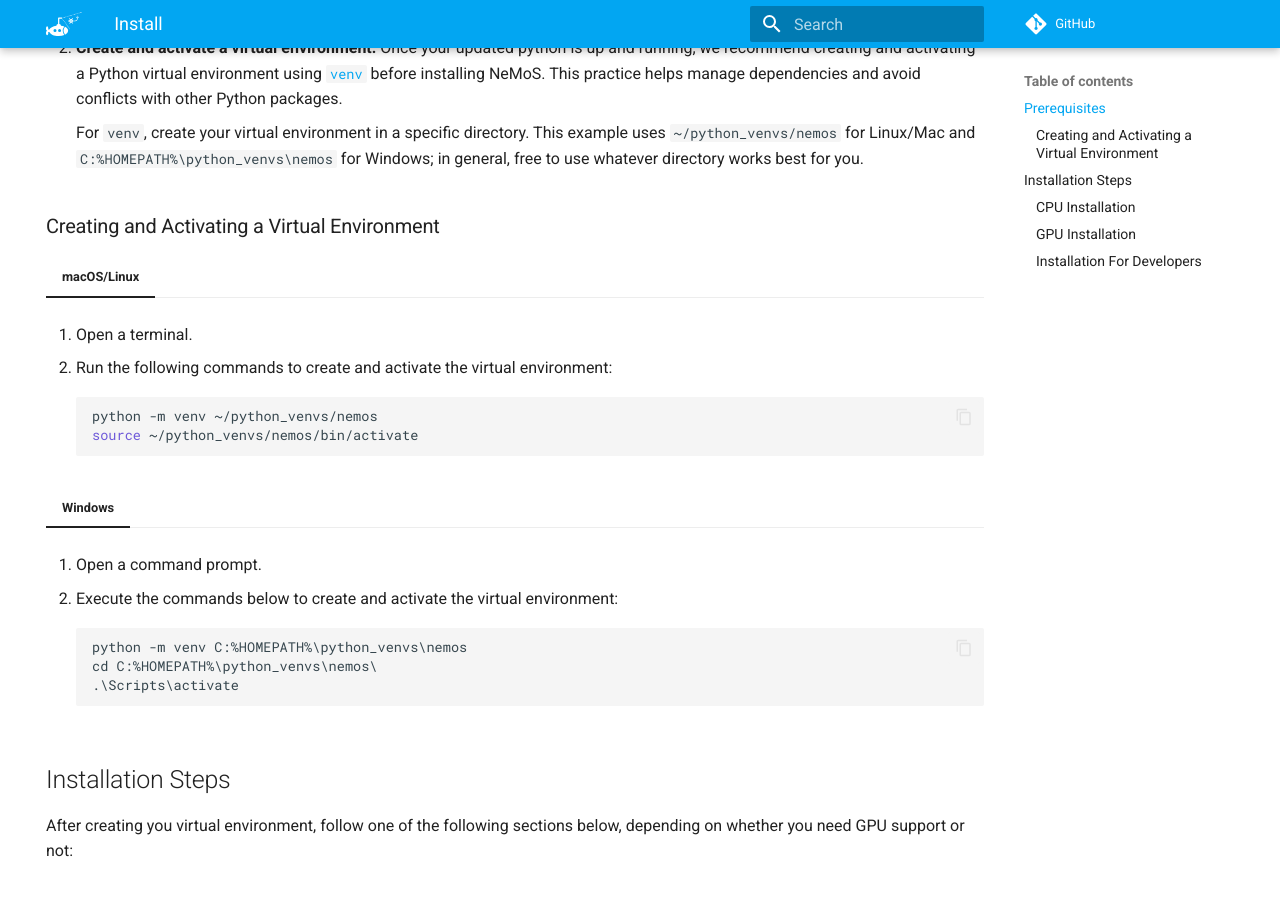
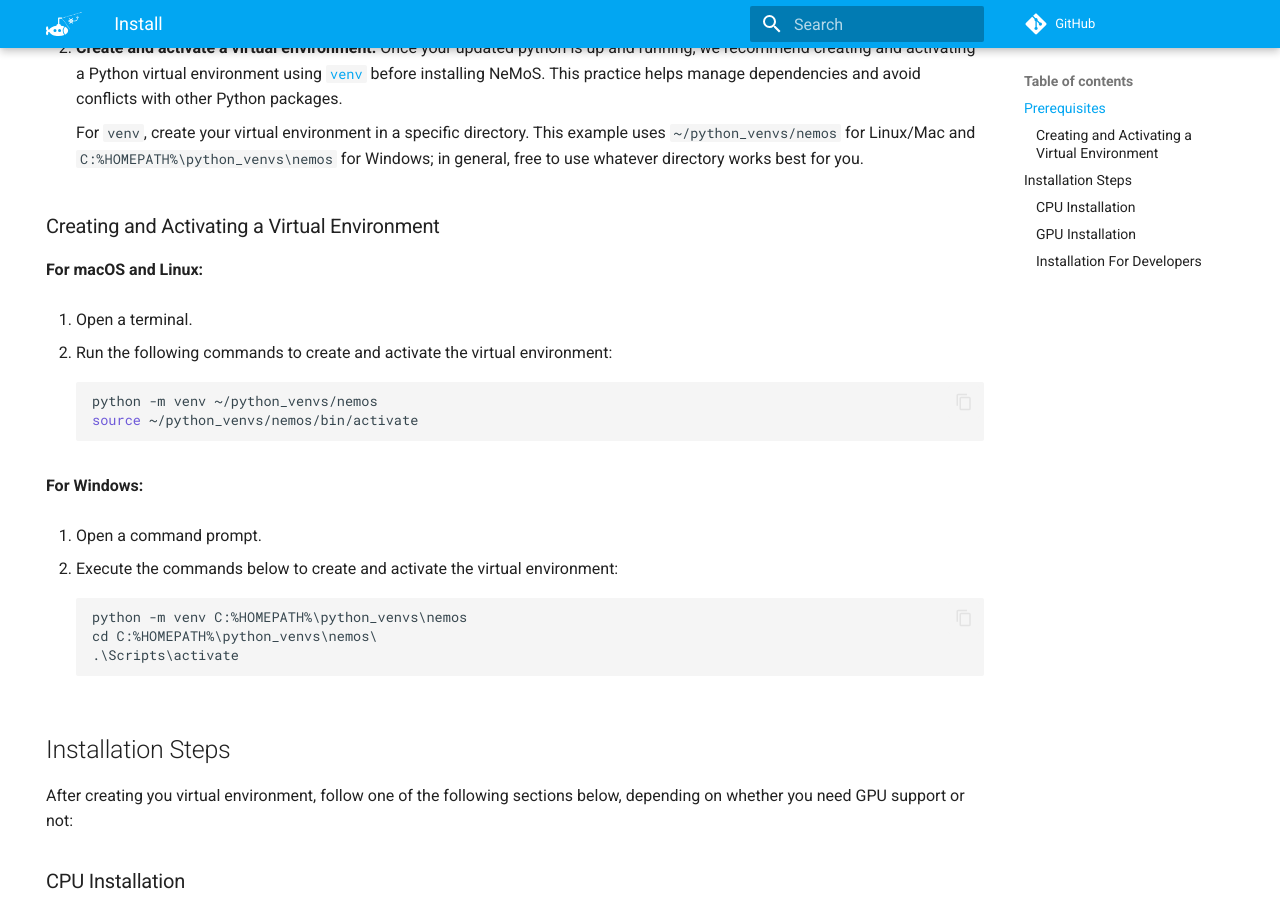
Before and after one commit to flatironinstitute/nemos, an MkDocs documentation site: the page built from docs/installation.md, in a window 1280 px wide and 900 px high, scrolled down 493 px. Built offline with MkDocs 1.6.1 and Material for MkDocs 9.7.7, drawn with Linux system fonts in a browser that asks for light colours; nearby versions of some CDN libraries; library files that are not in the unit come from our copies; comment, search, counter and statistics services are not loaded.

Commit message:
reversed install instruction

````diff
--- a/docs/installation.md
+++ b/docs/installation.md
@@ -20,26 +20,27 @@
 
 ### Creating and Activating a Virtual Environment
 
-=== "macOS/Linux"
+**For macOS and Linux:**
 
-   1. Open a terminal.
+1. Open a terminal.
 
-   2. Run the following commands to create and activate the virtual environment:
+2. Run the following commands to create and activate the virtual environment:
 
-       ```bash
-       python -m venv ~/python_venvs/nemos
-       source ~/python_venvs/nemos/bin/activate
-       ```
-=== "Windows"
+    ```bash
+    python -m venv ~/python_venvs/nemos
+    source ~/python_venvs/nemos/bin/activate
+    ```
 
-   1. Open a command prompt.
+**For Windows:**
 
-   2. Execute the commands below to create and activate the virtual environment:
-       ```
-       python -m venv C:%HOMEPATH%\python_venvs\nemos
-       cd C:%HOMEPATH%\python_venvs\nemos\
-       .\Scripts\activate
-       ```
+1. Open a command prompt.
+
+2. Execute the commands below to create and activate the virtual environment:
+    ```
+    python -m venv C:%HOMEPATH%\python_venvs\nemos
+    cd C:%HOMEPATH%\python_venvs\nemos\
+    .\Scripts\activate
+    ```
 
 ## Installation Steps
 After creating you virtual environment, follow one of the following sections below, depending on whether you need GPU support or not:
````
